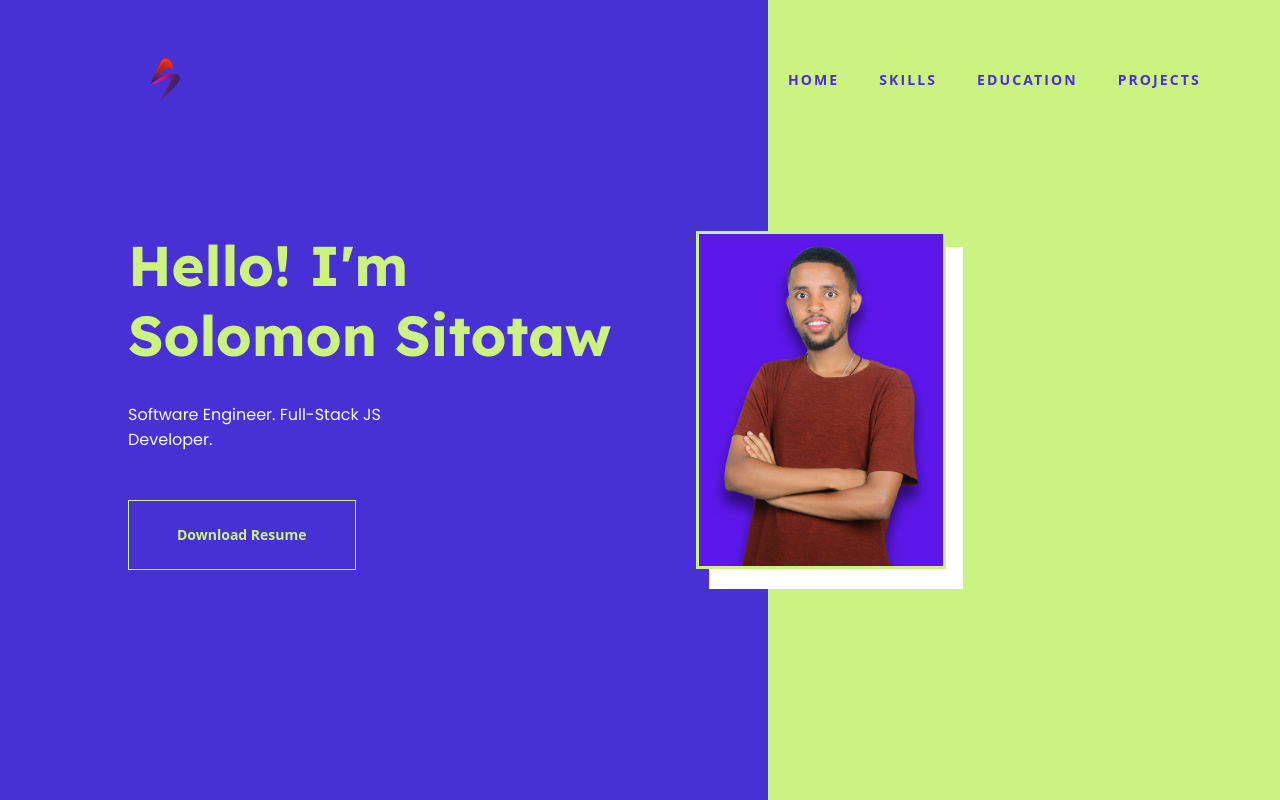
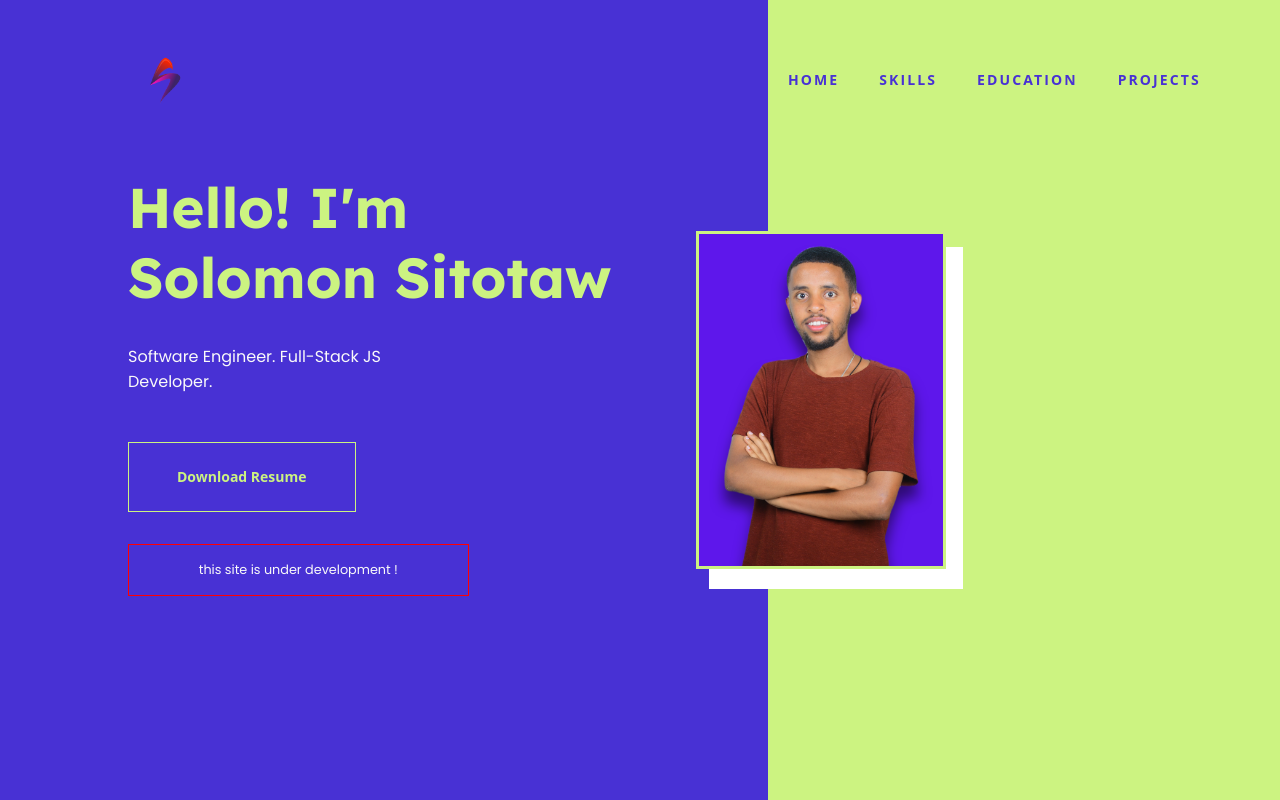
Before and after one commit to SolomonSitotaw23/my-portfolio, a React (Create React App) app: page / in a window 1280 px wide. Shown: the top 800 px of the page. Built offline with nearby package versions, Linux system fonts and the light colour scheme.

Commit message:
Update Home.jsx

```diff
--- a/src/components/Home.jsx
+++ b/src/components/Home.jsx
@@ -14,7 +14,8 @@ const Home = () => {
           Hello! I'm <br /> Solomon Sitotaw
         </h1>
         <p>Software Engineer. Full-Stack JS Developer.</p>
-        <DLDButton onClick={fileSave}>Download Resume</DLDButton>
+        <DLDButton onClick={fileSave}>Download Resume</DLDButton>{" "}
+        <Causion>this site is under development !</Causion>
       </HeroTxt>
       <PhotoContainer>
         <MyPhoto className="my-photo">
@@ -52,6 +53,14 @@ const HomeSec = styled.section`
     flex-direction: column-reverse;
     padding: 0 2rem;
   }
+`;
+const Causion = styled.p`
+  margin-top: 2rem;
+  color: red;
+  font-size: 0.8rem;
+  border: 1px solid red;
+  padding: 1rem 0;
+  text-align: center;
 `;
 const DLDButton = styled.button`
   background: none;
```
